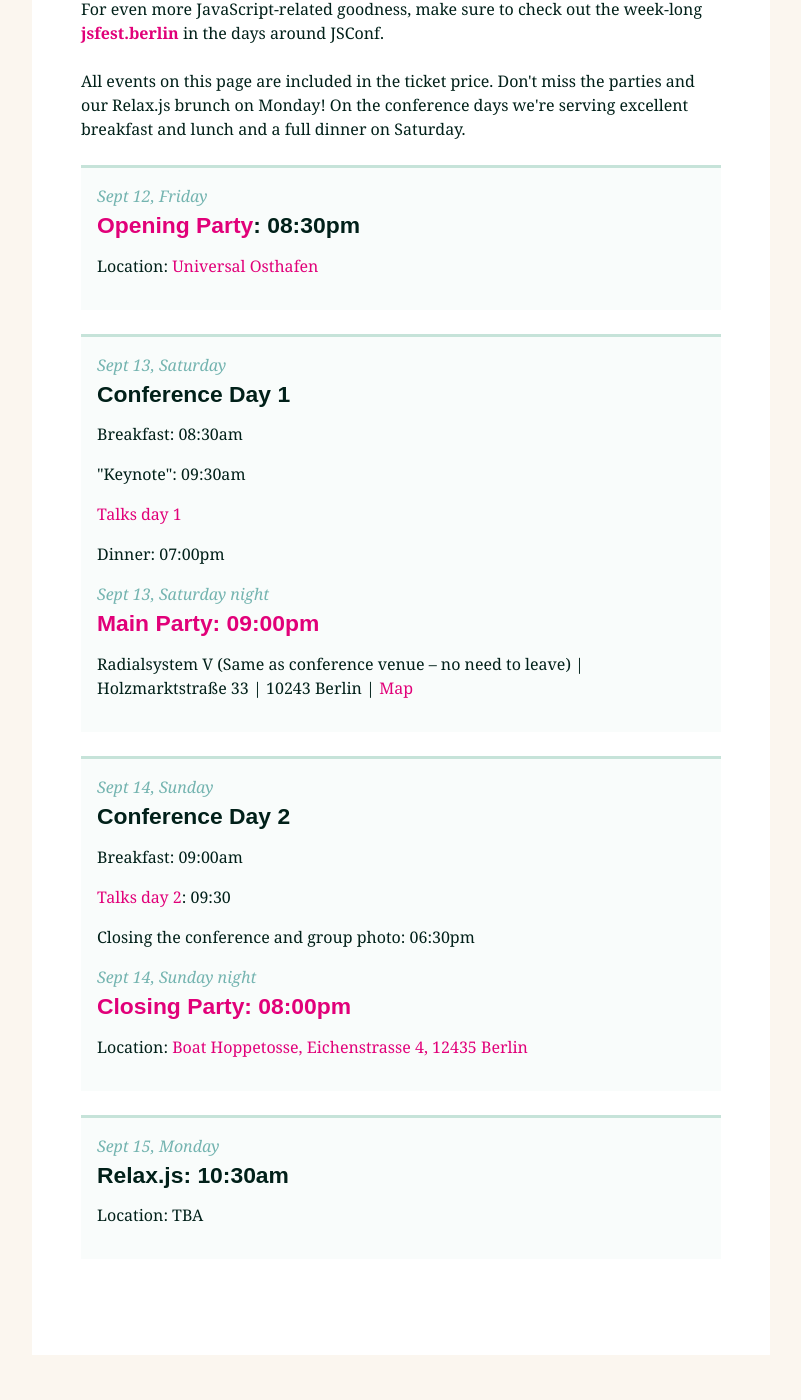
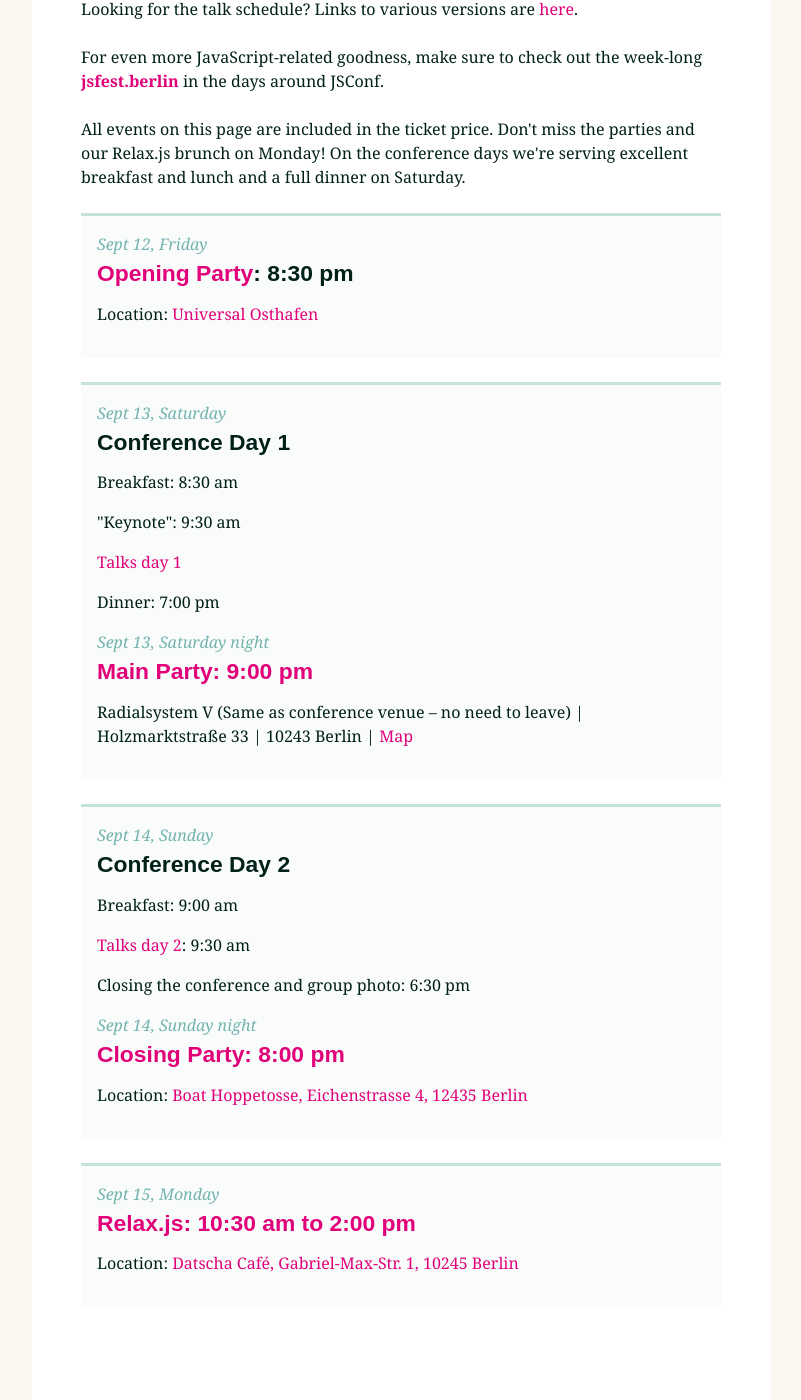
Before and after one commit to jsconf/2014.jsconf.eu, a Jekyll site: the page built from schedule/index.md, in a window 1280 px wide and 1400 px high, scrolled down 665 px. Shown: the whole window, without its empty margins (239-1040 px from the left). Built offline with Jekyll 4.4.1, drawn with Linux system fonts in a browser that asks for light colours; nearby versions of some CDN libraries; comment, search, counter and statistics services are not loaded; some of the changed text lies outside the part shown.

Commit message:
Add Relax.js, and shoutouts to sponsors

```diff
--- a/_includes/schedule.md
+++ b/_includes/schedule.md
@@ -1,3 +1,5 @@
+
+<p>Looking for the talk schedule? Links to various versions are <a href="/news/2014/09/09/the-schedule.html">here</a>.</p>
 
 <p>
   For even more JavaScript-related goodness, make sure to check out the week-long <b><a href="http://jsfest.berlin/">jsfest.berlin</a></b> in the days around JSConf.
@@ -10,33 +12,33 @@
 <ul class="schedule_list">
   <li>
     <i>Sept 12, Friday</i>
-    <h4><a href="/news/2014/09/09/friday-night-party.html">Opening Party</a>: 08:30pm</h4>
+    <h4><a href="/news/2014/09/09/friday-night-party.html">Opening Party</a>: 8:30 pm</h4>
     <p>Location: <a href="https://www.google.com/maps/dir/Radialsystem+V,+Holzmarktstra%C3%9Fe+33,+10243+Berlin,+Germany/Stralauer+Allee+1,+10245+Berlin,+Germany/@52.5058187,13.4308888,15z/data=!3m1!4b1!4m14!4m13!1m5!1m1!1s0x47a84e3900263f87:0xf3893f5141a5c0fc!2m2!1d13.428635!2d52.510387!1m5!1m1!1s0x416523a2b6eb3025:0x1d1d6f66f67791ca!2m2!1d13.447214!2d52.502298!3e2">Universal Osthafen</a></p>
   </li>
   <li>
     <i>Sept 13, Saturday</i>
     <h4>Conference Day 1</h4>
-    <p>Breakfast: 08:30am</p>
-    <p>"Keynote": 09:30am</p>
+    <p>Breakfast: 8:30 am</p>
+    <p>"Keynote": 9:30 am</p>
     <p><a href="/news/2014/09/09/the-schedule.html">Talks day 1</a></p>
-    <p>Dinner: 07:00pm</p>
+    <p>Dinner: 7:00 pm</p>
     <i>Sept 13, Saturday night</i>
-    <h4><a href="/news/2014/09/01/saturday-night-party.html">Main Party: 09:00pm</a></h4>
+    <h4><a href="/news/2014/09/01/saturday-night-party.html">Main Party: 9:00 pm</a></h4>
     <p>Radialsystem V (Same as conference venue – no need to leave) | Holzmarktstraße 33 | 10243 Berlin | <a href='https://www.google.com/maps/preview#!q=radialsystem&amp;data=!4m10!1m9!4m8!1m3!1d4136!2d13.457964!3d52.50936!3m2!1i1278!2i1308!4f13.1'>Map</a></p>
   </li>
   <li>
     <i>Sept 14, Sunday</i>
     <h4>Conference Day 2</h4>
-    <p>Breakfast: 09:00am</p>
-    <p><a href="/news/2014/09/09/the-schedule.html">Talks day 2</a>: 09:30</p>
-    <p>Closing the conference and group photo: 06:30pm</p>
+    <p>Breakfast: 9:00 am</p>
+    <p><a href="/news/2014/09/09/the-schedule.html">Talks day 2</a>: 9:30 am</p>
+    <p>Closing the conference and group photo: 6:30 pm</p>
     <i>Sept 14, Sunday night</i>
-    <h4><a href="/news/2014/09/11/sunday-night-party.html">Closing Party: 08:00pm</a></h4>
+    <h4><a href="/news/2014/09/11/sunday-night-party.html">Closing Party: 8:00 pm</a></h4>
     <p>Location: <a href="https://www.google.com/maps/place/Hoppetosse/@52.497528,13.454715,17z/data=!3m1!4b1!4m2!3m1!1s0x47a84e5573a0df1d:0xfa102535b24107b5">Boat Hoppetosse, Eichenstrasse 4, 12435 Berlin</a></p>
   </li>
   <li>
     <i>Sept 15, Monday</i>
-    <h4>Relax.js: 10:30am</h4>
-    <p>Location: TBA</p>
+    <h4><a href="/news/2014/09/12/monday-relax-js.html">Relax.js: 10:30 am to 2:00 pm</a></h4>
+    <p>Location:  <a href="https://www.google.com/maps/place/Datscha/@52.50936,13.457964,17z/data=!3m1!4b1!4m2!3m1!1s0x47a84e59349977b1:0x78e3a6d1511d99c2">Datscha Café, Gabriel-Max-Str. 1, 10245 Berlin</a></p>
   </li>
 </ul>
```
Also changed, not shown: _posts/2014-09-01-saturday-night-party.md (+5 -0 lines), _posts/2014-09-11-sunday-night-party.md (+7 -0 lines), _posts/2014-09-12-monday-relax-js.md (added, +26 -0 lines), schedule/index.md (+1 -1 lines).
